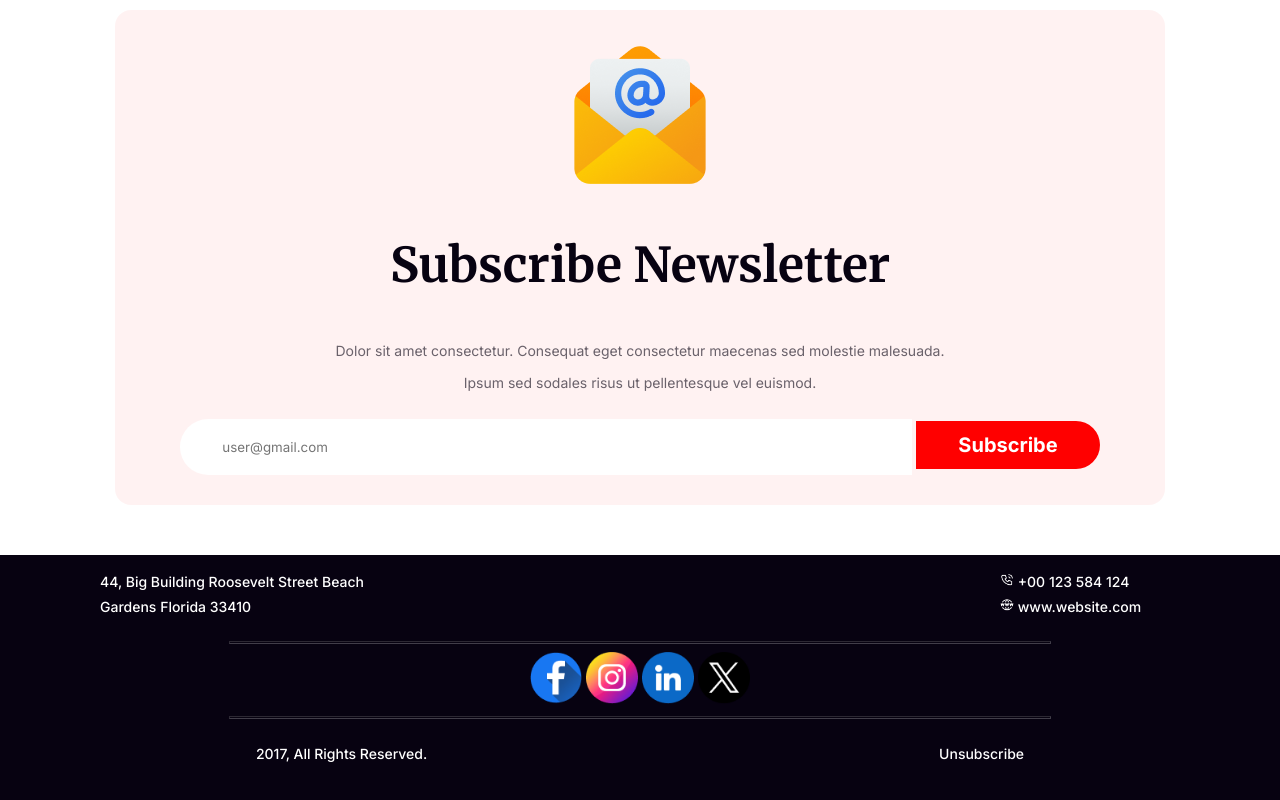
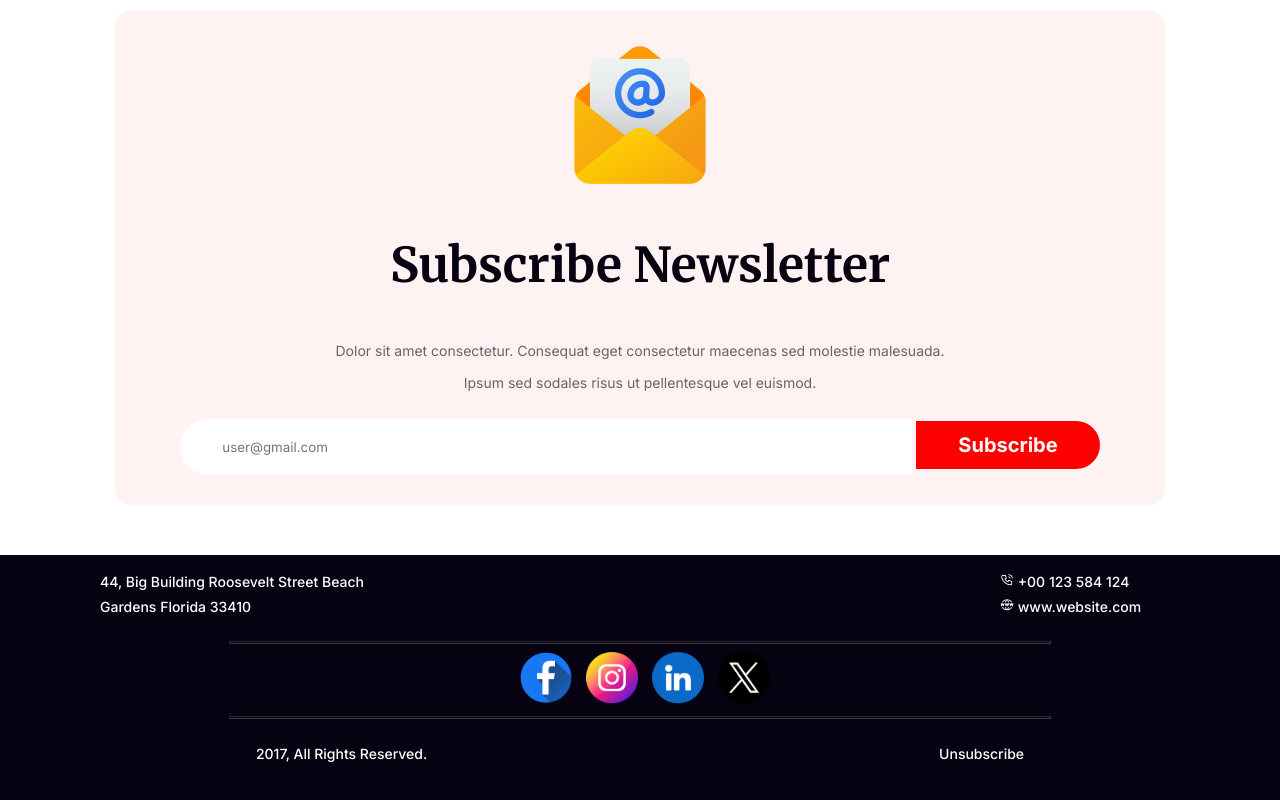
Before and after one commit to sakib-code00/new-year, a plain HTML site: page index.html in a window 1280 px wide. Shown: the part 3241-4041 px from the top of the page. Drawn offline with Linux system fonts and the light colour scheme.

Commit message:
final tuch 02

```diff
--- a/style.css
+++ b/style.css
@@ -321,6 +321,7 @@ span{
  }
 .footer-main img{
     width:52px;
+    margin-left: 10px;
 }
  .footer-bottom{
     display: flex;
```
Also changed, not shown: index.html (+7 -0 lines).
